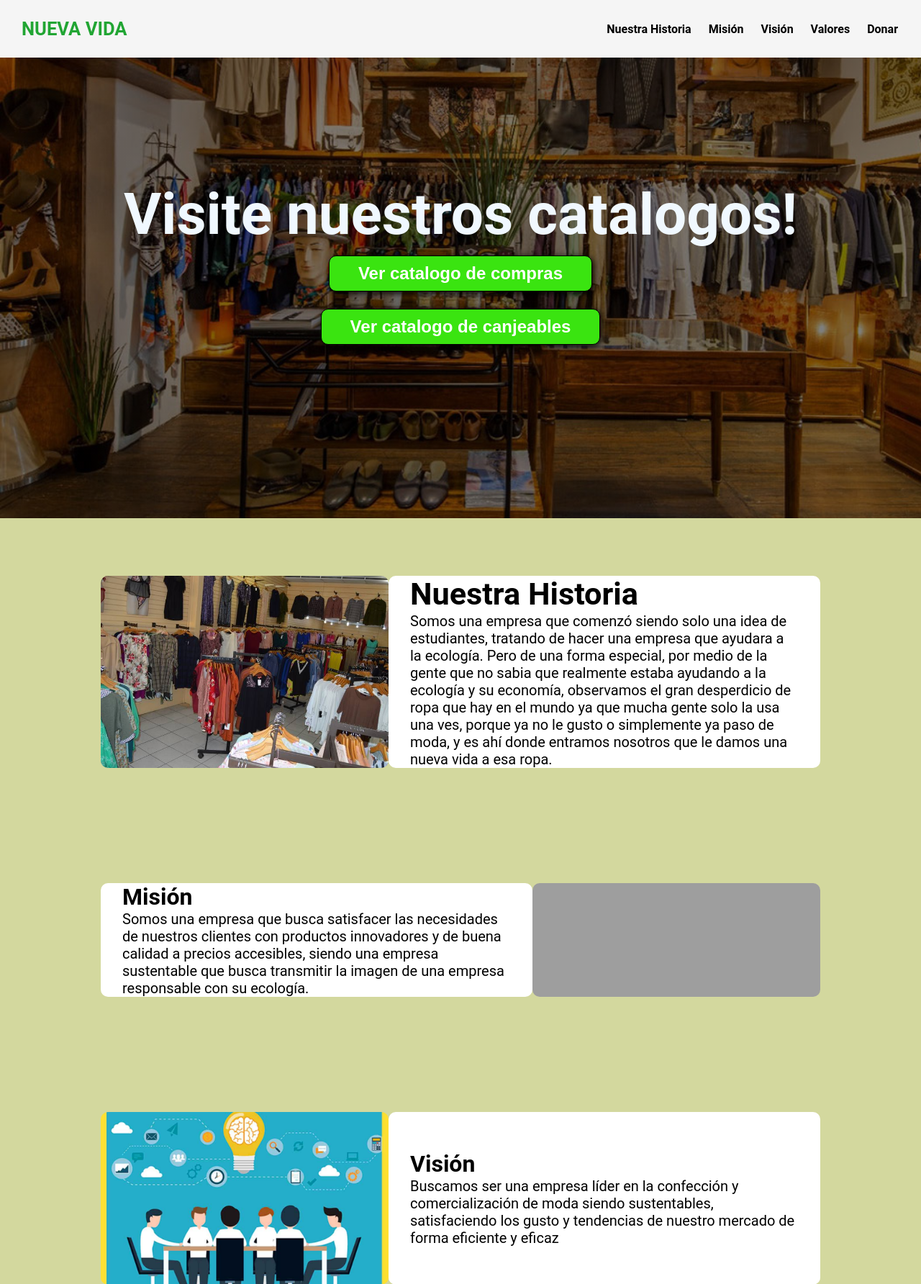
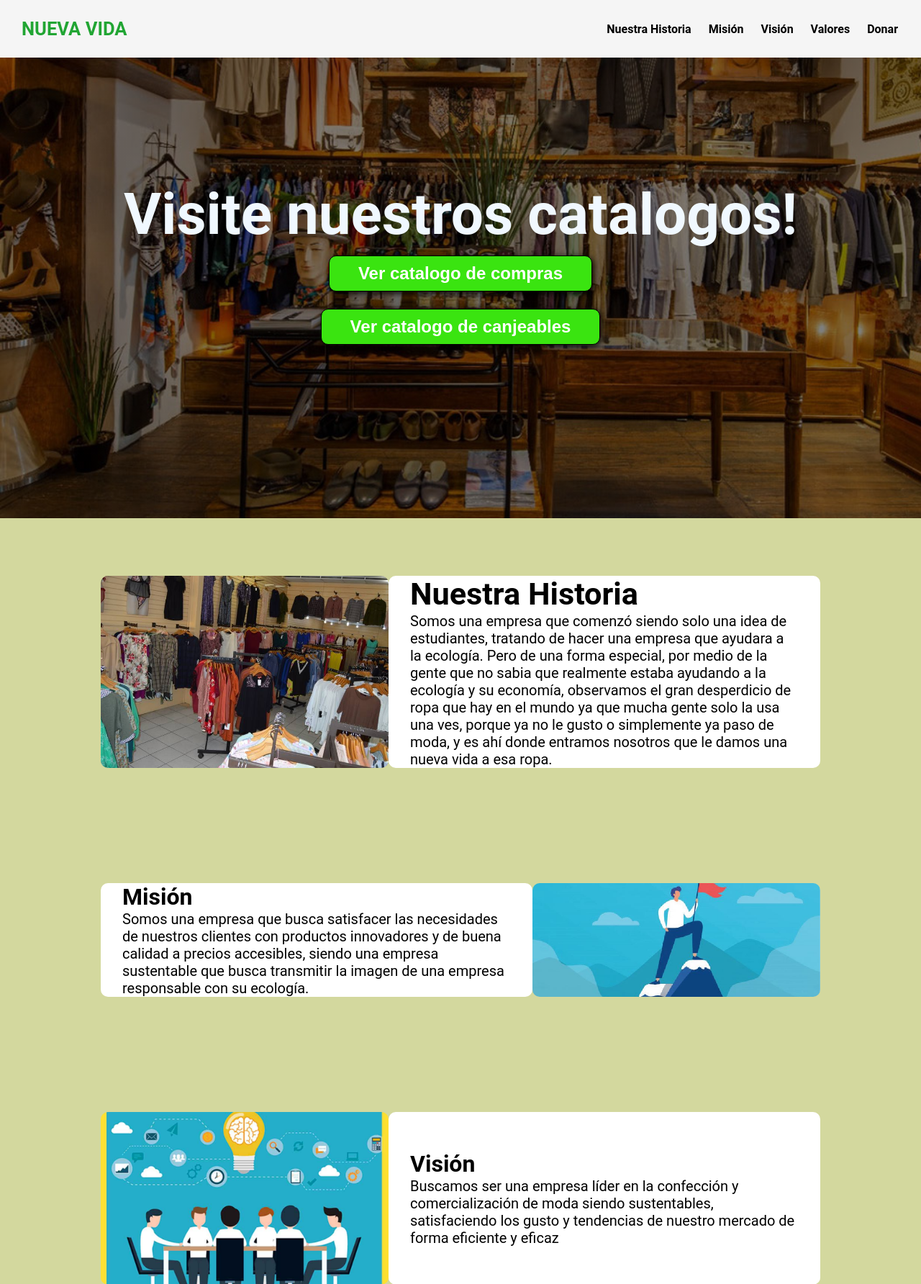
Before and after one commit to AlvaroCastro1/Ropa-Reutilizada, a Django app: page / in a window 1280 px wide. Shown: the top 1784 px of the page at 72% size. Run offline with Django 4.2, Linux system fonts and the light colour scheme; some libraries are stand-ins or nearby versions; grey boxes are pictures that could not be loaded.

Commit message:
Se actualizo el index.html y css con mas estilos, se agregaron imagenes

```diff
--- a/ropa_reutilizada/base/static/css/style.css
+++ b/ropa_reutilizada/base/static/css/style.css
@@ -301,7 +301,7 @@ header a:hover{
         border-radius: 10px;
     }
     #Mision .img-container{
-        background-image: url("../src/misión.jpg");
+        background-image: url("../src/mision.jpg");
         background-size: cover;
         background-position: center center;
         height: 500;
```
